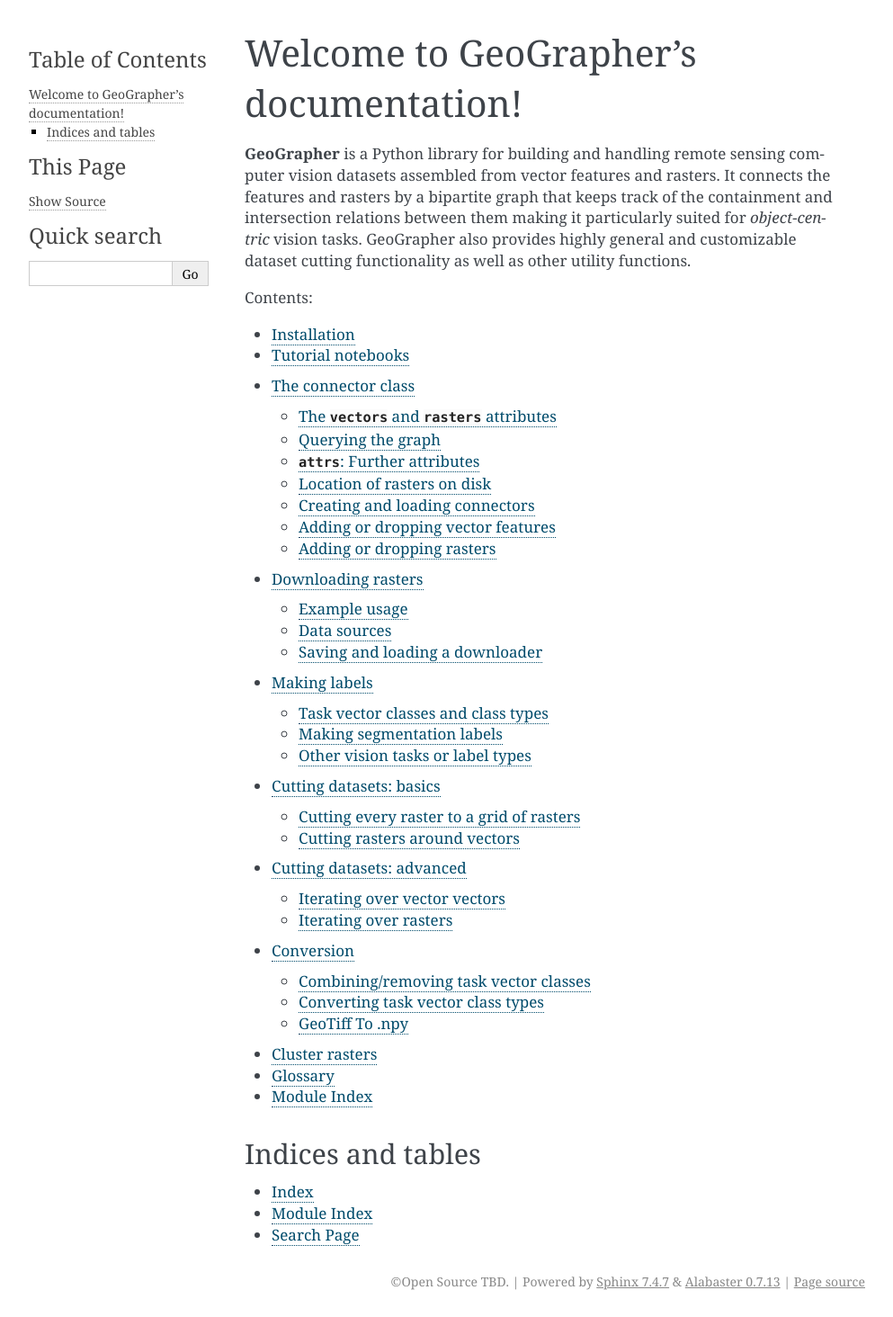
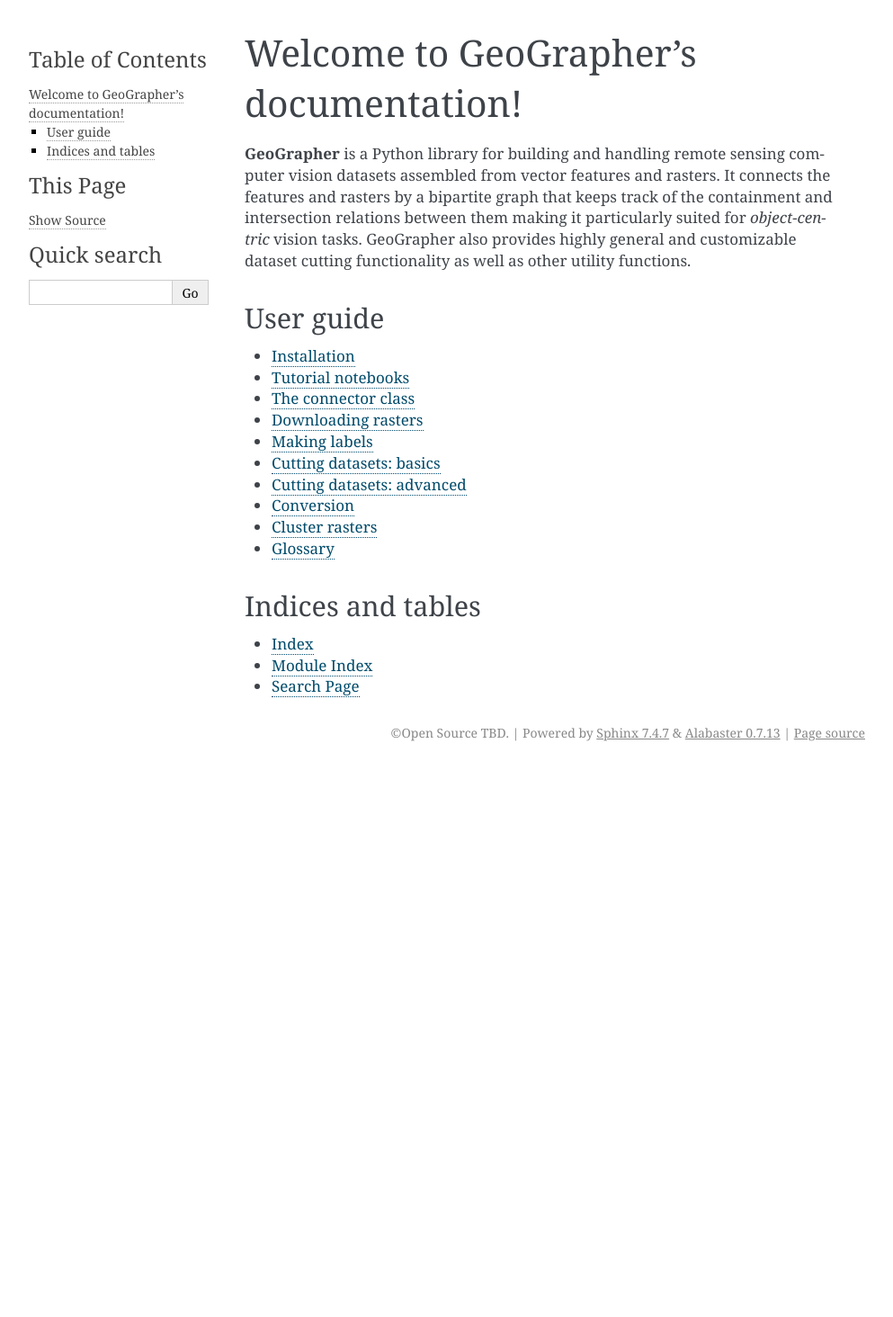
Before and after one commit to dida-do/GeoGrapher, a Sphinx documentation site: the page built from docs/source/index.rst, in a window 1280 px wide. Shown: the whole page at 90% size, without its empty margins (148-1141 px from the left). Built offline with Sphinx 7.4.7, drawn with Linux system fonts in a browser that asks for light colours; pages that are not in the unit, such as notebooks, are missing from menus; after the commit the page ends 900 px from its top, so only the background shows below that.

Commit message:
improve layout of index.rst

```diff
--- a/docs/source/index.rst
+++ b/docs/source/index.rst
@@ -10,10 +10,11 @@ particularly suited for *object-centric* vision tasks. GeoGrapher also
 provides highly general and customizable dataset cutting functionality
 as well as other utility functions.
 
+User guide
+==================
 
 .. toctree::
-   :maxdepth: 2
-   :caption: Contents:
+   :maxdepth: 1
 
    installation
    tutorials
```
Also changed, not shown: other parts of docs/source/index.rst (+0 -1 lines), 1 other file.
